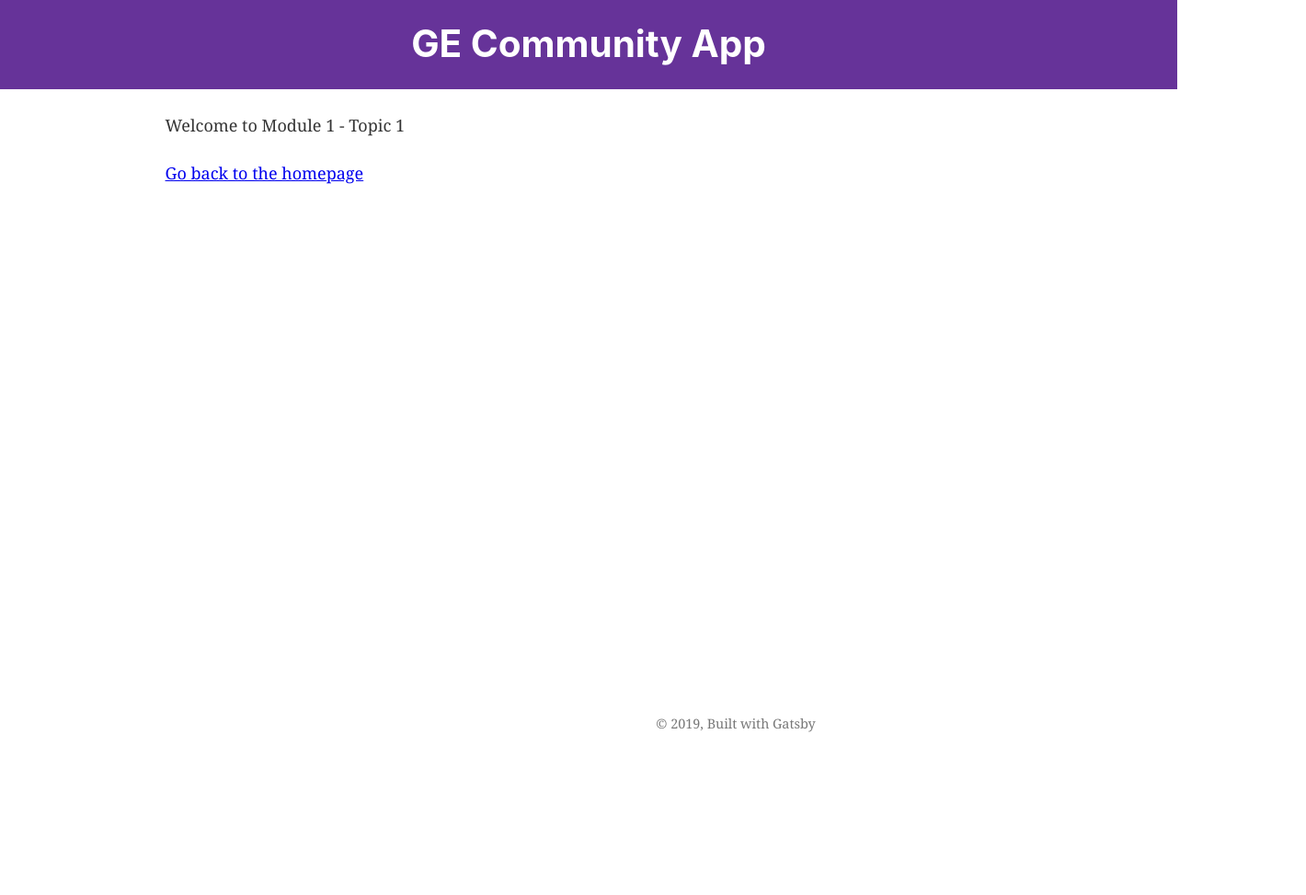
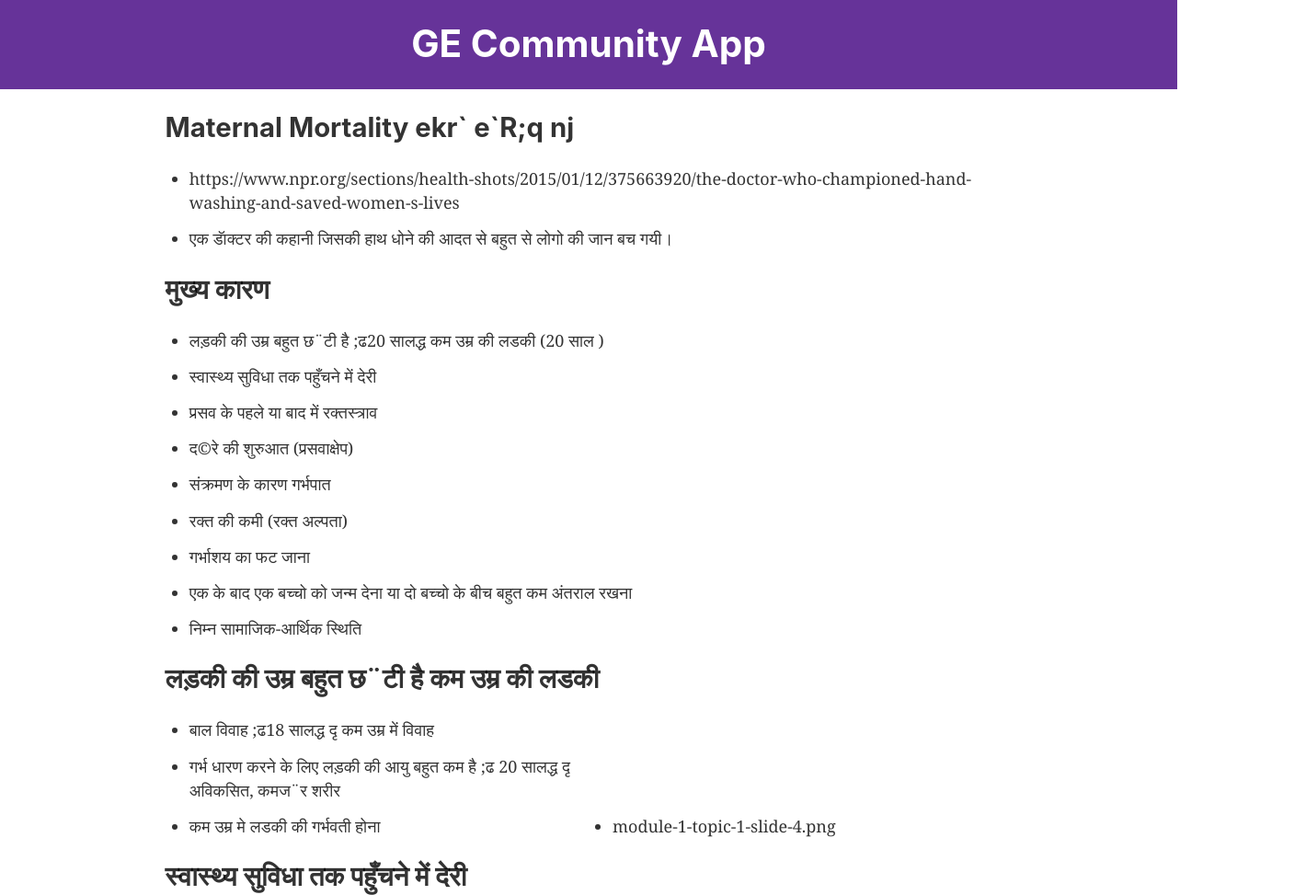
Before and after one commit to ipsator/ge-community-app, a Gatsby site: page /module-1/topic-1 in a window 1280 px wide. Shown: the top 973 px of the page at 92% size, 1420 px wide, since content can reach past the window. Before the commit the page ends 800 px from the top, so only its background shows below. Built offline with nearby package versions, Linux system fonts and the light colour scheme; Gatsby itself is replaced by a stand-in of ours.

Commit message:
Slide component added

```diff
--- /dev/null
+++ b/src/components/article.js
@@ -0,0 +1,15 @@
+import React from "react"
+// import { Link } from "gatsby"
+
+import Layout from "./layout"
+import SEO from "./seo"
+import Slides from "./slide"
+
+const Article = ({ data }) => (
+  <Layout>
+    <SEO title={data.title} />
+    <Slides data={data.slides} />
+  </Layout>
+)
+
+export default Article
--- a/src/components/header.js
+++ b/src/components/header.js
@@ -1,4 +1,4 @@
-import { Link } from "gatsby"
+// import { Link } from "gatsby"
 import PropTypes from "prop-types"
 import React from "react"
 
@@ -16,9 +16,7 @@
         padding: `1.45rem 1.0875rem`,
       }}
     >
-      <h1 style={{ color: `white`, margin: 0, textAlign: `center` }}>
-        {siteTitle}
-      </h1>
+      <h1 style={{ color: `white`, margin: 0, textAlign: `center` }}>{siteTitle}</h1>
     </div>
   </header>
 )
--- a/src/components/layout.js
+++ b/src/components/layout.js
@@ -32,11 +32,11 @@
             maxWidth: 960,
             padding: `0px 1.0875rem 1.45rem`,
             paddingTop: 0,
-            minHeight: `100%`
+            minHeight: `100%`,
           }}
         >
           <main>{children}</main>
-          <footer style={{
+          {/* <footer style={{
             position: `absolute`,
             bottom: 0,
             width: `calc( 100% - 2.175rem )`,
@@ -50,7 +50,7 @@
               textDecoration: `none`,
               color: `#777`
             }}>Gatsby</a>
-          </footer>
+          </footer> */}
         </div>
       </>
     )}
--- /dev/null
+++ b/src/components/slide.js
@@ -0,0 +1,46 @@
+import React from "react"
+
+const Column = ({ item, length }) => (
+  <div
+    style={{
+      width: `calc( 100% / ${length} )`,
+      display: `inline-block`,
+    }}
+  >
+    {item.type === "list" && item.texts && (
+      <ul>
+        {item.texts.map(text => (
+          <li key={`text-${Math.random()}`}>{text}</li>
+        ))}
+      </ul>
+    )}
+    {item.type === "image" && item.images && (
+      <ul>
+        {item.images.map(image => (
+          <li key={`image-${Math.random()}`}>{image}</li>
+        ))}
+      </ul>
+    )}
+  </div>
+)
+
+const Slide = ({ slide }) => (
+  <>
+    <h2>{slide.title}</h2>
+    <>
+      {slide.data.map((item, index) => (
+        <Column item={item} length={slide.data.length} key={`column-${index}`} />
+      ))}
+    </>
+  </>
+)
+
+const Slides = ({ data }) => (
+  <>
+    {data.map((slide, index) => (
+      <Slide slide={slide} key={`slide-${index}`} />
+    ))}
+  </>
+)
+
+export default Slides
--- a/src/data/module1/topic1.json
+++ b/src/data/module1/topic1.json
@@ -1,4 +1,6 @@
-[
+{
+  "title": "Module 1 - Topic 1",
+  "slides": [
     {
       "title": "Maternal Mortality ekr` e`R;q nj",
       "type": "single",
@@ -48,9 +50,7 @@
         },
         {
           "type": "image",
-          "images": [
-            "module-1-topic-1-slide-4.png"
-          ]
+          "images": ["module-1-topic-1-slide-4.png"]
         }
       ],
       "slide": 4
@@ -73,9 +73,7 @@
         },
         {
           "type": "image",
-          "images": [
-            "module-1-topic-1-slide-4.png"
-          ]
+          "images": ["module-1-topic-1-slide-4.png"]
         }
       ],
       "slide": 5
@@ -87,9 +85,7 @@
       "data": [
         {
           "type": "image",
-          "images": [
-            "module-1-topic-1-slide-4.png"
-          ]
+          "images": ["module-1-topic-1-slide-4.png"]
         }
       ],
       "slide": 6
@@ -110,9 +106,7 @@
         },
         {
           "type": "image",
-          "images": [
-            "module-1-topic-1-slide-4.png"
-          ]
+          "images": ["module-1-topic-1-slide-4.png"]
         }
       ],
       "slide": 7
@@ -135,9 +129,7 @@
         },
         {
           "type": "image",
-          "images": [
-            "module-1-topic-1-slide-4.png"
-          ]
+          "images": ["module-1-topic-1-slide-4.png"]
         }
       ],
       "slide": 8
@@ -189,9 +181,7 @@
         },
         {
           "type": "image",
-          "images": [
-            "module-1-topic-1-slide-4.png"
-          ]
+          "images": ["module-1-topic-1-slide-4.png"]
         }
       ],
       "slide": 11
@@ -211,11 +201,10 @@
         },
         {
           "type": "image",
-          "images": [
-            "module-1-topic-1-slide-4.png"
-          ]
+          "images": ["module-1-topic-1-slide-4.png"]
         }
       ],
       "slide": 12
     }
   ]
+}
--- a/src/pages/module-1/topic-1.js
+++ b/src/pages/module-1/topic-1.js
@@ -1,15 +1,7 @@
 import React from "react"
-import { Link } from "gatsby"
+import Article from "../../components/article"
+import data from "../../data/module1/topic1.json"
 
-import Layout from "../../components/layout"
-import SEO from "../../components/seo"
+const ModuleOneTopicOne = () => <Article data={data} />
 
-const ThirdPage = () => (
-  <Layout>
-    <SEO title="मॉड्यूल 1 - Topic 1" />
-    <p>Welcome to Module 1 - Topic 1</p>
-    <Link to="/">Go back to the homepage</Link>
-  </Layout>
-)
-
-export default ThirdPage
+export default ModuleOneTopicOne
```
